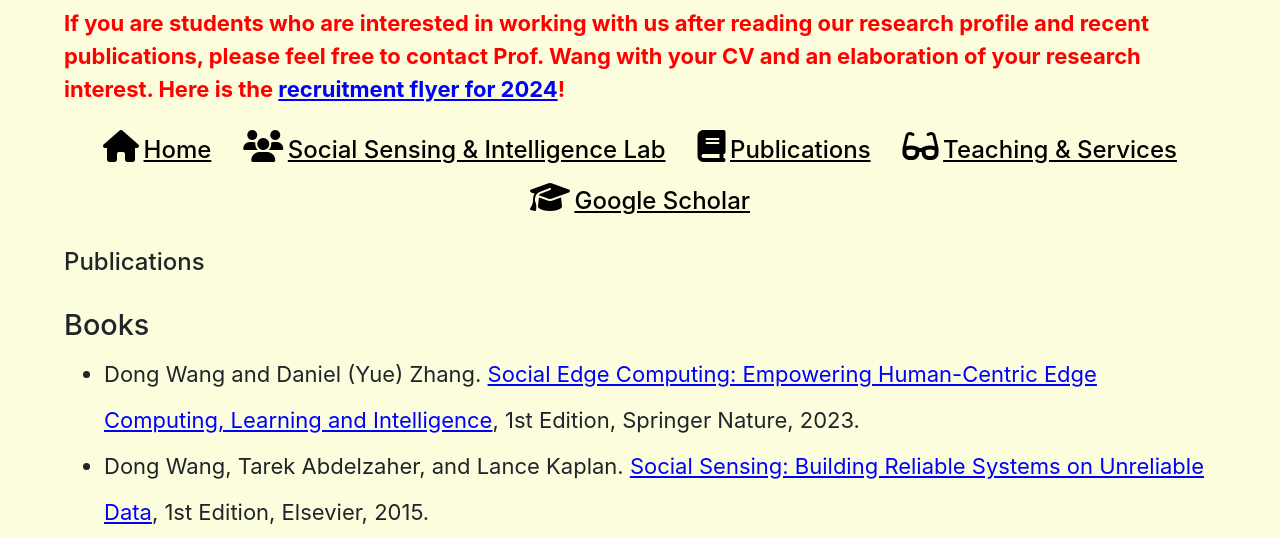
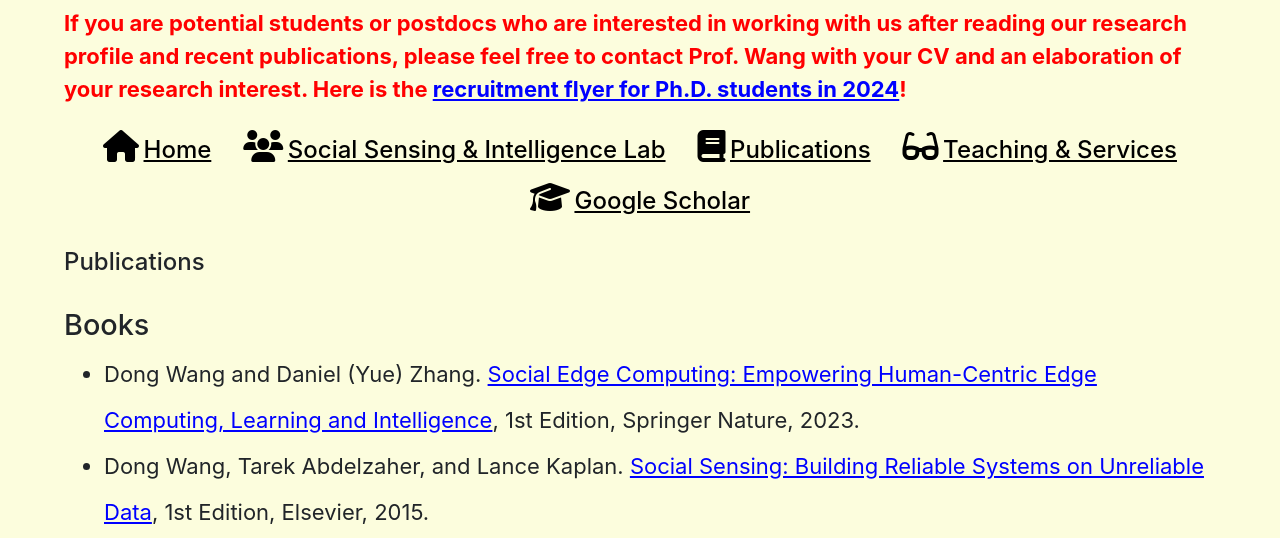
Before and after one commit to dwwebsite/dwwebsite.github.io, a plain HTML site: page publication.html in a window 1280 px wide. Shown: the part 289-827 px from the top of the page. Drawn offline with Linux system fonts and the light colour scheme.

Commit message:
‘update’

```diff
--- a/publication.html
+++ b/publication.html
@@ -421,7 +421,7 @@ Email: dwang24 at illinois dot edu
 
 <div class ="col-md-12">
 
-<p style="font-size:22px; color: red; margin-top:10px !important"> <b> If you are students who are interested in working with us after reading our research profile and recent publications, please feel free to contact Prof. Wang with your CV and an elaboration of your research interest. Here is the <a href="./pic/ssi-flyer-2024.pdf" target="_blank">recruitment flyer for 2024</a>!</b> </b> </p>
+<p style="font-size:22px; color: red; margin-top:10px !important"> <b> If you are potential students or postdocs who are interested in working with us after reading our research profile and recent publications, please feel free to contact Prof. Wang with your CV and an elaboration of your research interest. Here is the <a href="./pic/ssi-flyer-2024.pdf" target="_blank">recruitment flyer for Ph.D. students in 2024</a>!</b> </b> </p>
 
 
 <!--
```
Also changed, not shown: index.html (+3 -1 lines), publication_full.html (+2 -1 lines), sslab/index.html (+3 -1 lines), teach.html (+4 -1 lines).
